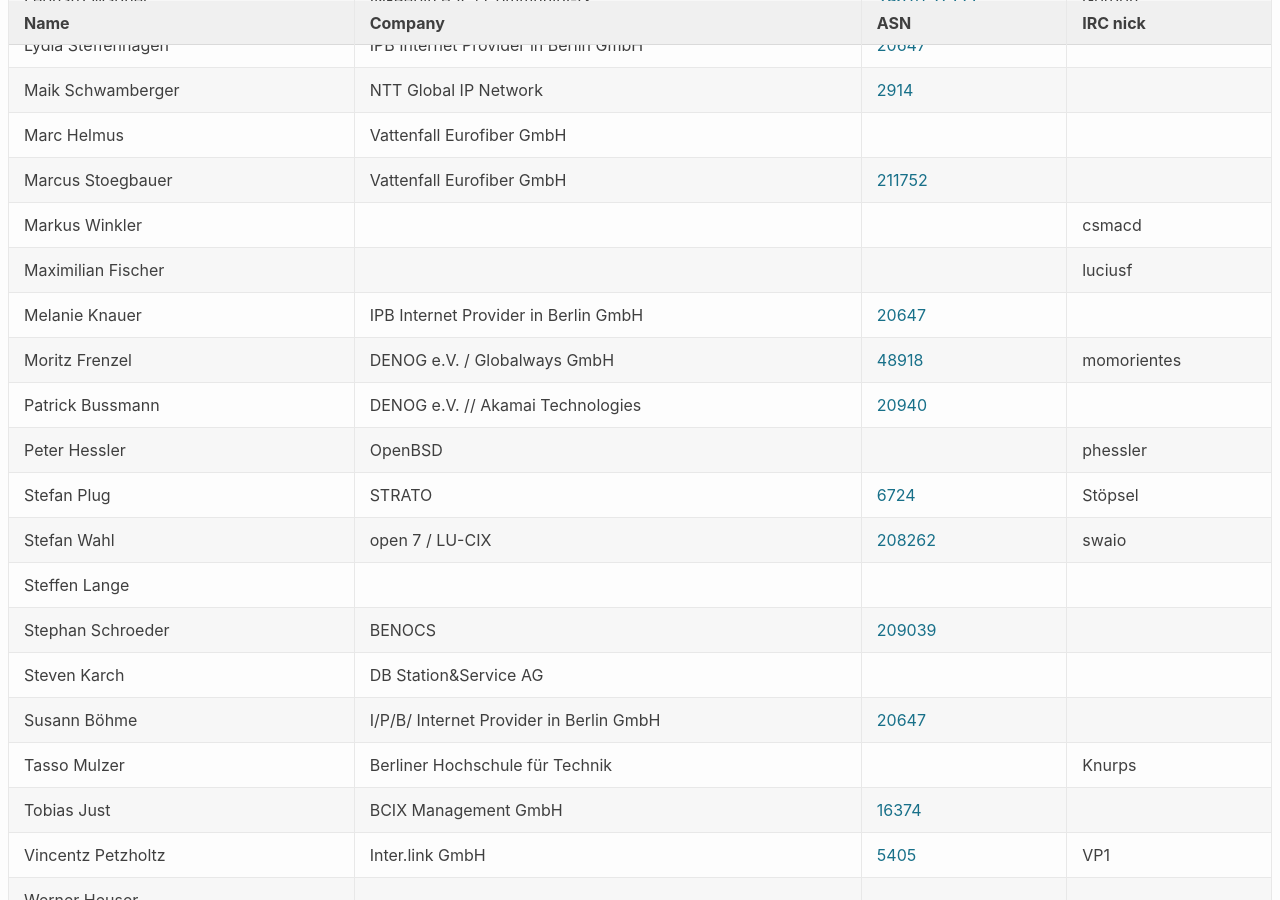
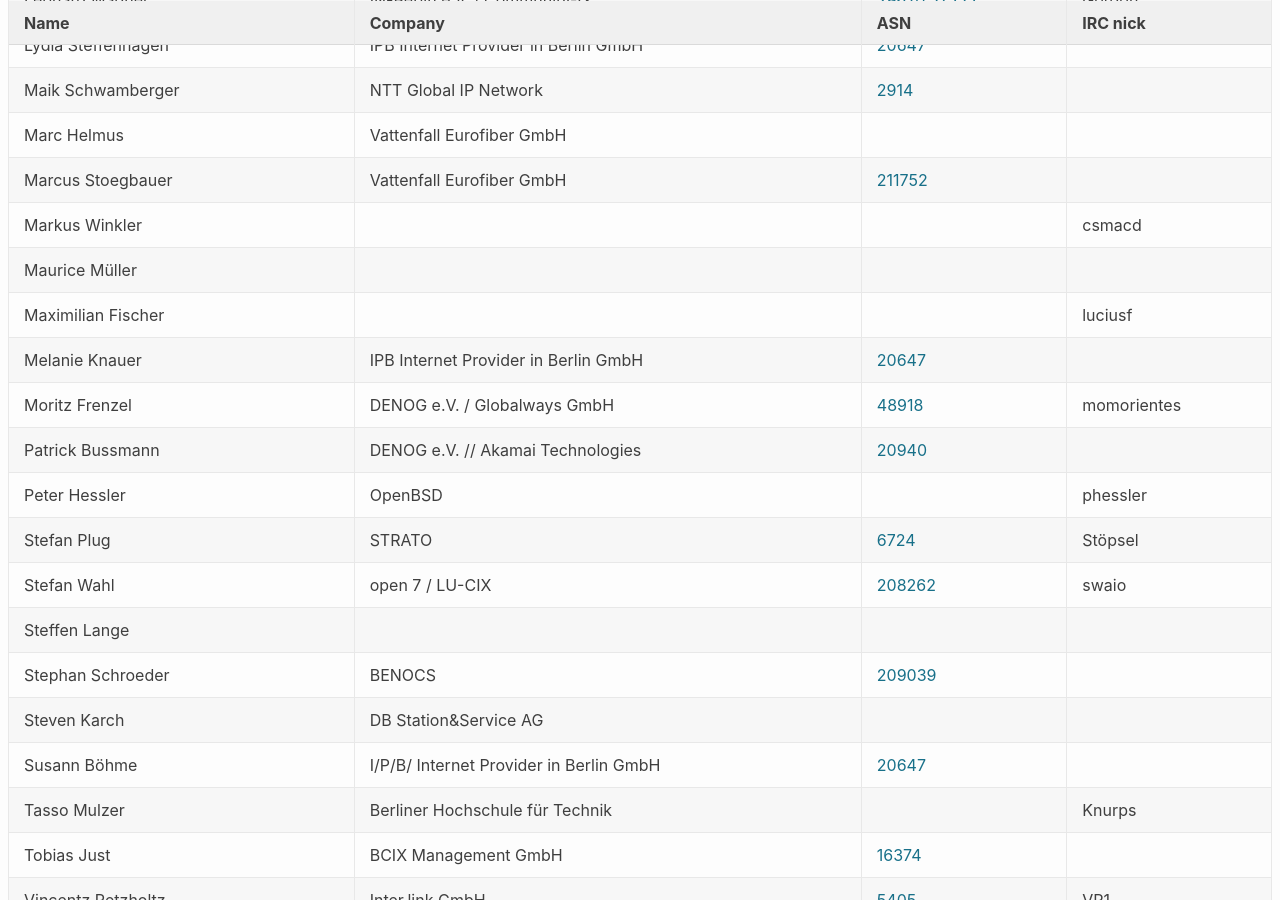
Before and after one commit to denog/pretix-attendeelist, a Jekyll site: the page built from meetup2023_02/index.markdown, in a window 1280 px wide and 900 px high, scrolled down 841 px. Built offline with Jekyll 4.4.1, drawn with Linux system fonts in a browser that asks for light colours.

Commit message:
Latest data: Tue Mar 14 17:11:14 UTC 2023

```diff
--- a/_data/attendees_denog_meetup_2023_02.json
+++ b/_data/attendees_denog_meetup_2023_02.json
@@ -138,6 +138,12 @@
     "asn": null
   },
   {
+    "name": "Maurice Müller",
+    "company": null,
+    "irc": null,
+    "asn": null
+  },
+  {
     "name": "Maximilian Fischer",
     "company": null,
     "irc": "luciusf",
```
